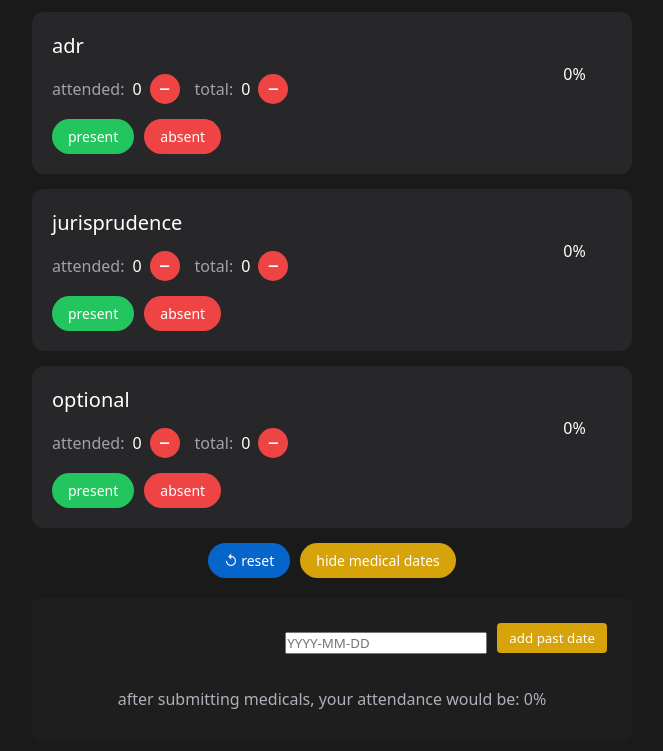
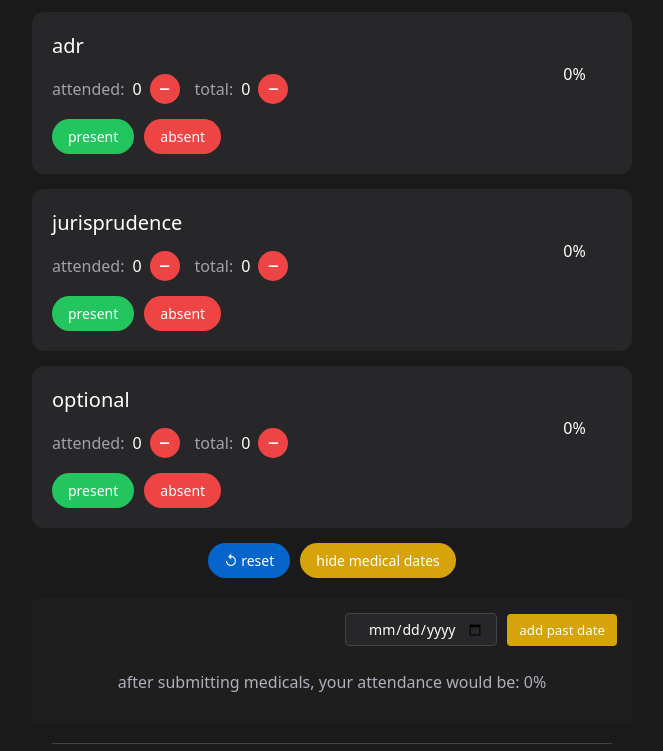
Before and after one commit to altbeat0/attendease, a plain HTML site: page index.html in a window 1280 px wide. Both pictures are taken after a click on the button "show medical dates". Shown: the part 571-1322 px from the top of the page, without its empty margins (308-971 px from the left). Drawn offline with nearby package versions, Linux system fonts and the light colour scheme.

Commit message:
Update index.html

```diff
--- a/index.html
+++ b/index.html
@@ -10,10 +10,6 @@
   <link rel="apple-touch-icon" href="https://ih1.redbubble.net/image.4984021528.7713/st,small,507x507-pad,600x600,f8f8f8.u1.jpg">
   <title>Tracker</title>
   <script src="https://cdnjs.cloudflare.com/ajax/libs/Chart.js/3.7.0/chart.min.js"></script>
-  <!-- Include flatpickr CSS -->
-  <link rel="stylesheet" href="https://cdn.jsdelivr.net/npm/flatpickr/dist/flatpickr.min.css">
-  <!-- Include flatpickr JS -->
-  <script src="https://cdn.jsdelivr.net/npm/flatpickr"></script>
   <style>
     /* Disable overscroll and tap-zoom on iOS */
     html, body {
@@ -258,7 +254,7 @@
     }
     /* Date picker and button: right aligned and lower case */
     .medical-input {
-      padding: 15px;
+      padding: 5px;
       display: flex;
       align-items: center;
       gap: 10px;
@@ -277,7 +273,7 @@
     }
 
     .medical-input button {
-      padding: 6px 12px;
+      padding: 7px 12px;
       border: none;
       border-radius: 4px;
       background-color: #d6a30a;
@@ -473,7 +469,7 @@
       <div class="medical-dates-container" style="display: none;">
         <!-- Date picker and button (right aligned) -->
         <div class="medical-input">
-          <input type="date" id="medicalDateInput" placeholder="YYYY-MM-DD" />
+          <input type="date" id="medicalDateInput" />
           <button onclick="addPastMedicalDate()">add past date</button>
         </div>
          <!-- "After submitting" message -->
@@ -495,13 +491,11 @@
     let overallChart;
     const subjectCharts = {};
 
-    // On page load, initialize charts, load data, set baseline attendance for today,
-    // and initialize flatpickr on the medical date input.
+    // On page load, initialize charts, load data, and set baseline attendance for today.
     window.onload = function() {
       initializeCharts();
       loadData();
       setBaselineAttendanceData();
-      flatpickr("#medicalDateInput", {}); // Initialize flatpickr on the date input
     };
 
     function initializeCharts() {
```
